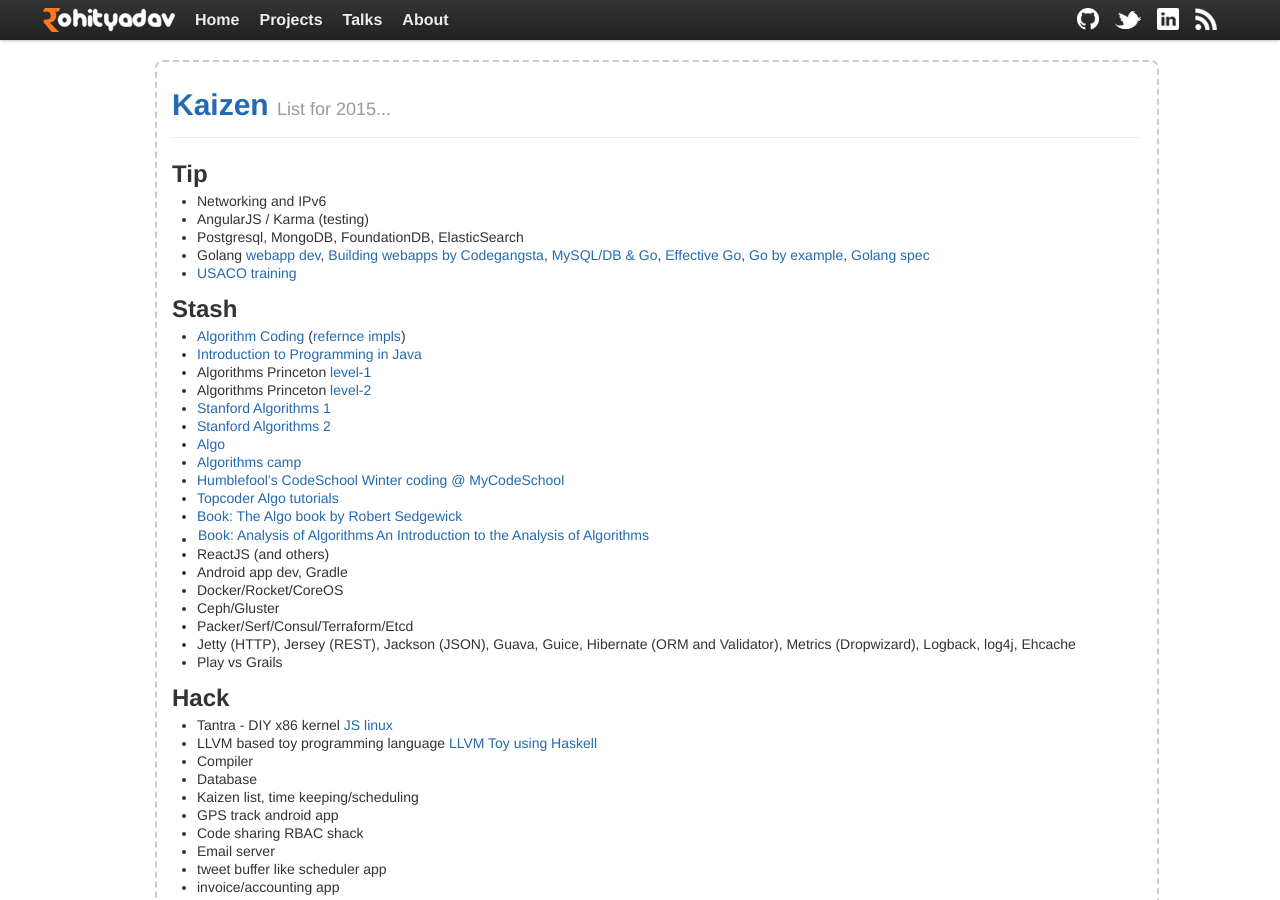
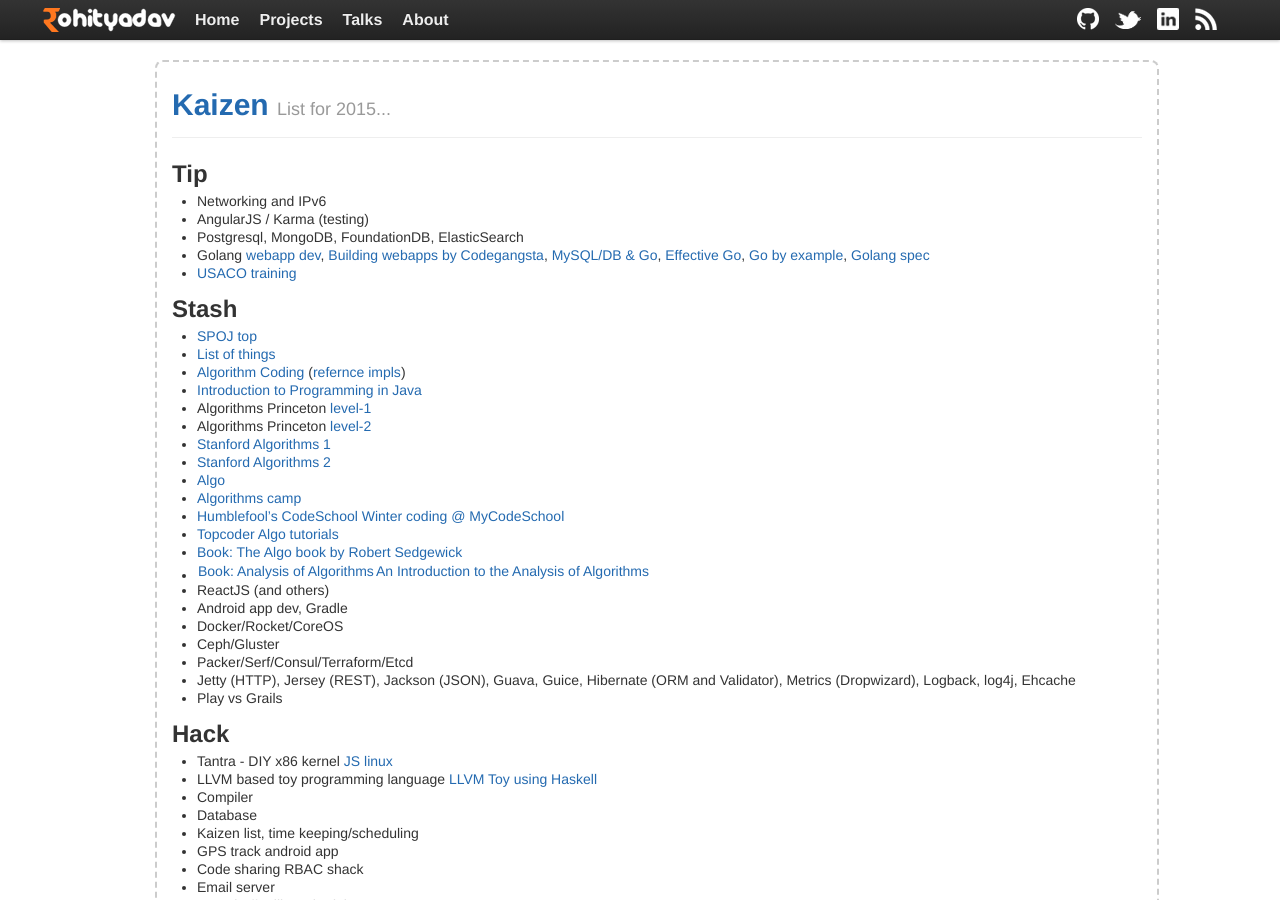
Before and after one commit to rohityadavcloud/rohityadavcloud.github.io, a Jekyll site: the page built from kaizen/index.markdown, in a window 1280 px wide and 900 px high. Built offline with Jekyll 4.4.1, drawn with Linux system fonts in a browser that asks for light colours.

Commit message:
ku
Signed-off-by: Rohit Yadav <rohit@scaleninja.com>

```diff
--- a/kaizen/index.markdown
+++ b/kaizen/index.markdown
@@ -38,6 +38,8 @@
 
 ## Stash
 
+- [SPOJ top](http://www.spoj.com/problems/classical/sort=-6)
+- [List of things](http://discuss.codechef.com/questions/48877/data-structures-and-algorithms)
 - [Algorithm Coding](./algorithms.html) ([refernce impls](https://github.com/kennyledet/Algorithm-Implementations))
 - [Introduction to Programming in Java](http://introcs.cs.princeton.edu/java/home/)
 - Algorithms Princeton [level-1](https://class.coursera.org/algs4partI-003/lecture)
@@ -50,6 +52,7 @@
 - [Topcoder Algo tutorials](http://community.topcoder.com/tc?module=Static&d1=tutorials&d2=alg_index)
 - [Book: The Algo book by Robert Sedgewick](http://algs4.cs.princeton.edu/home/)
 - [Book: Analysis of Algorithms](https://www.coursera.org/course/aofa) | [An Introduction to the Analysis of Algorithms](http://aofa.cs.princeton.edu/home/)
+
 
 - ReactJS (and others)
 - Android app dev, Gradle
```
